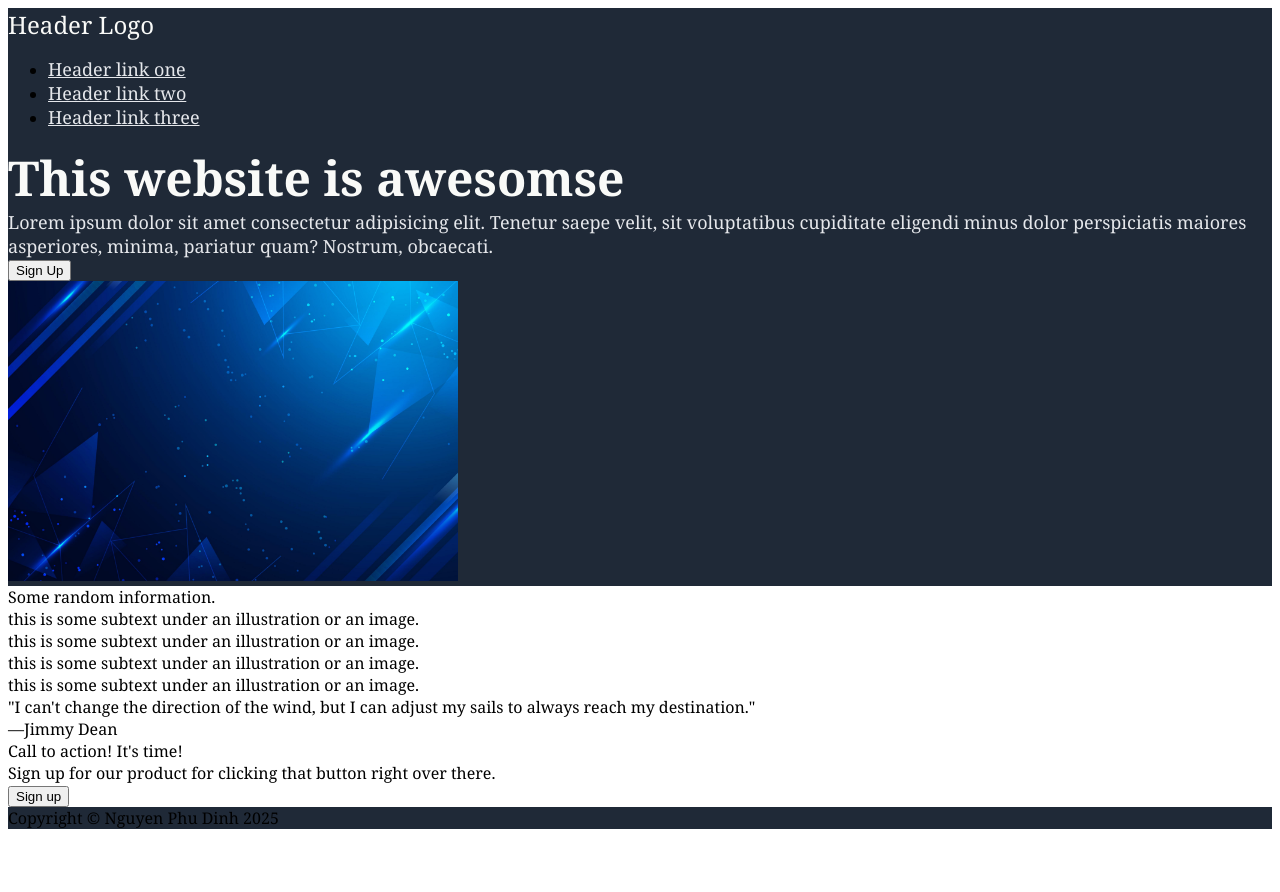
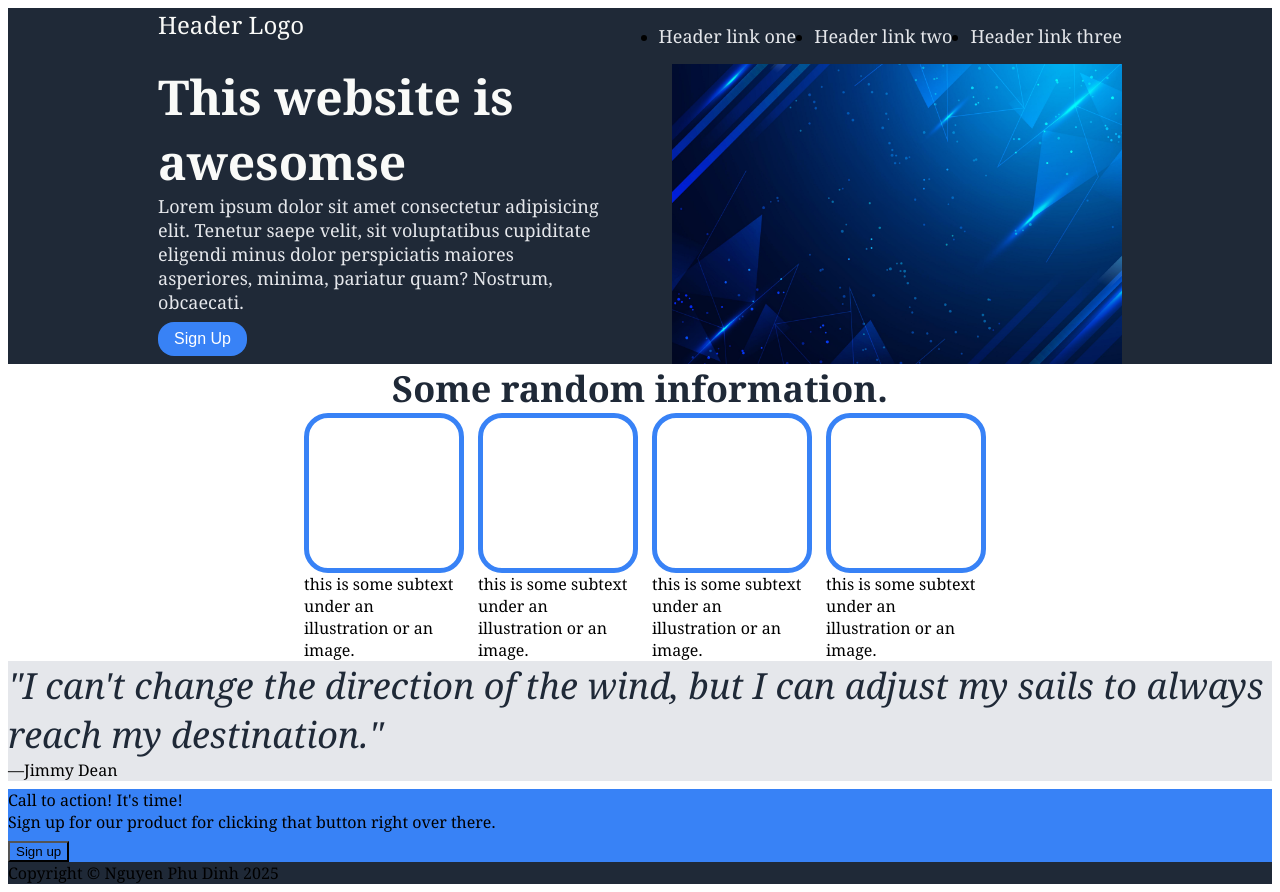
Before and after one commit to d1nhnguyen/Landing-Page, a plain HTML site: page index.html in a window 1280 px wide. Before the commit the page ends 837 px from the top, so only its background shows below. Drawn offline with Linux system fonts and the light colour scheme.

Commit message:
styling flex

```diff
--- a/index.html
+++ b/index.html
@@ -31,7 +31,7 @@
         <img src="4882066.jpg" alt="blue">
     </div>
     <div class="random-information">
-        <div class="section2-title">Some random information.</div>
+        <div class="infomation-header">Some random information.</div>
         <div class="information-box">
             <div class="box">
                 <div class="illustration"></div>
@@ -52,7 +52,7 @@
         </div>
     </div>
     <div class="quote-section">
-        <div class="quote">"I can't change the direction of the wind,
+        <div class="quote-text">"I can't change the direction of the wind,
             but I can adjust my sails to always reach my destination."
         </div>
         <div class="author">—Jimmy Dean</div>
--- a/style.css
+++ b/style.css
@@ -6,6 +6,27 @@ body   {
 
 .header, .footer, .content {
    background-color: #1F2937;
+}
+
+.header {
+    display: flex;
+    justify-content: space-between;
+    padding: 0 150px;
+}
+
+ul {
+    display: flex;
+    gap: 18px;
+}
+
+.content {
+    display: flex;
+    justify-content: space-between;
+    padding: 0 150px;
+}
+
+.information {
+    width: 450px;
 }
 
 .hero {
@@ -28,3 +49,60 @@ img {
     width: 450px;
     height: auto;
 }
+
+a {
+    text-decoration: none;
+}
+
+button, .call-action-section {
+    margin-top: 8px;
+    background-color: #3882F6;
+}
+
+.content button {
+    border-radius: 16px;
+    font-size: 16px;
+    color: white;
+    border: 0px;
+    padding: 8px 16px;
+}
+
+.random-information {
+    display: flex;
+    flex-direction: column;
+    justify-content: center;
+    align-items: center;
+}
+
+.information-box {
+    display: flex;
+    gap: 24px;
+}
+
+.box {
+    width: 150px;
+}
+
+.illustration {
+    height: 150px;
+    width: 150px;
+    border: 5px solid  #3882F6;
+    border-radius: 24px;
+}
+
+.infomation-header {
+    font-size: 36px;
+    color: #1F2937;
+    font-weight: 900;
+}
+
+.quote-section {
+    background-color: #E5E7EB;
+}
+
+.quote-text {
+    font-size: 36px;
+    font-weight: light;
+    font-style: italic;
+    color: #1f2937;
+}
```
